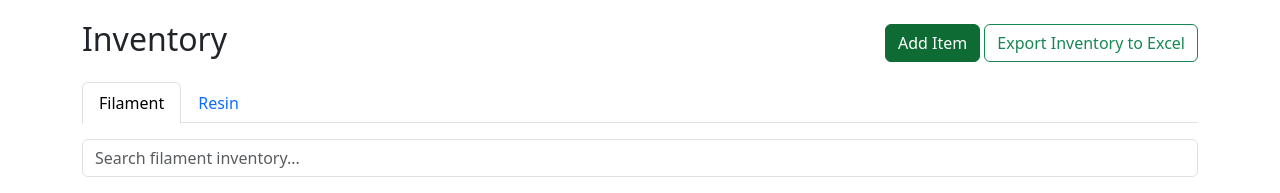
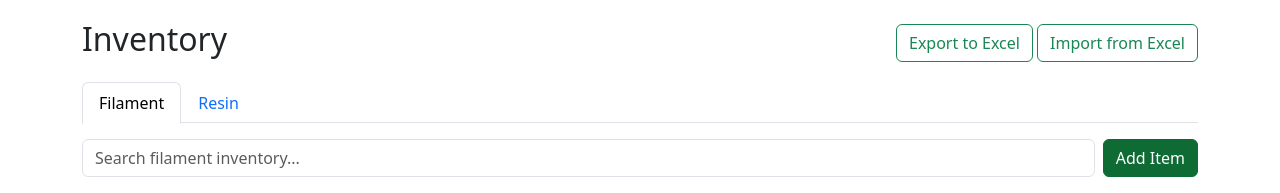
Before and after one commit to Chimyle/ATIS, a Flask app: page /inventory in a window 1280 px wide. Shown: the part 61-254 px from the top of the page. Run offline with Flask 3, Linux system fonts and the light colour scheme; data comes from the database, SQL or seed files in the repository; data that the repository does not hold is empty; some libraries are stand-ins or nearby versions.

Commit message:
Added import

```diff
--- a/website/templates/inventory.html
+++ b/website/templates/inventory.html
@@ -3,22 +3,20 @@ content %}
 <div class="d-flex justify-content-between align-items-center mb-3">
   <h2>Inventory</h2>
   <div>
-    <button
-      class="btn btn-success"
-      data-bs-toggle="modal"
-      data-bs-target="#addItemModal"
-    >
-      Add Item
-    </button>
     <a
       href="{{ url_for('views.export_inventory') }}"
       class="btn btn-outline-success"
     >
-      Export Inventory to Excel
+      Export to Excel
+    </a>
+    <a
+      href="{{ url_for('views.import_inventory') }}"
+      class="btn btn-outline-success"
+    >
+      Import from Excel
     </a>
   </div>
 </div>
-
 <ul
   class="nav nav-tabs"
   id="inventoryTabs"
@@ -59,13 +57,22 @@ content %}
     class="tab-pane fade show active"
     id="filament-inventory"
   >
+    <div class="d-flex mb-3 gap-2">
       <input
         type="text"
         id="filamentSearchInput"
         class="form-control mb-3"
         placeholder="Search filament inventory..."
       />
-
+      <button
+        class="btn btn-success"
+        data-bs-toggle="modal"
+        data-bs-target="#addItemModal"
+        style="white-space: nowrap; height: 100%;"
+      >
+        Add Item
+      </button>
+    </div>
     <div class="table-responsive">
       <table
         id="filamentTable"
@@ -132,12 +139,22 @@ content %}
     class="tab-pane fade"
     id="resin-inventory"
   >
+    <div class="d-flex mb-3 gap-2">
       <input
         type="text"
         id="resinSearchInput"
         class="form-control mb-3"
         placeholder="Search resin inventory..."
       />
+      <button
+        class="btn btn-success"
+        data-bs-toggle="modal"
+        data-bs-target="#addItemModal"
+        style="white-space: nowrap; height: 100%;"
+      >
+        Add Item
+      </button>
+    </div>
 
     <div class="table-responsive">
       <table
--- a/website/utils.py
+++ b/website/utils.py
@@ -3,7 +3,9 @@ from io import BytesIO
 import qrcode
 from PIL import Image, ImageDraw, ImageFont
 import os
-from .models import db
+from .models import db, FilamentInventory, ResinInventory
+import pandas as pd
+from datetime import datetime
 
 def shorten_color(color):
     color_map = {
@@ -102,3 +104,61 @@ def update_choices(field, items):
     field.choices += [(i, i) for i in items if i not in existing]
     if "__new__" not in existing:
         field.choices.append(("__new__", "Add New"))
+def import_filaments_from_excel(file_path):
+    df = pd.read_excel(file_path, sheet_name="Filaments", header=1)
+
+    for _, row in df.iterrows():
+        code = str(row.get("Item ID")).strip()
+        if not code or FilamentInventory.query.filter_by(code=code).first():
+            continue  # skip if code missing or already exists
+
+        material = str(row.get("Material")).strip()
+        color = str(row.get("Color")).strip()
+        size = str(row.get("Diameter")).strip()
+        location = str(row.get("Location")).strip() if pd.notna(row.get("Location")) else "Shelf"
+
+        filament = FilamentInventory(
+            code=code,
+            material=material,
+            color=color,
+            size=size,
+            weight_remaining=1000.0,
+            location=location
+        )
+        db.session.add(filament)
+
+    db.session.commit()
+
+
+def import_resins_from_excel(file_path):
+    df = pd.read_excel(file_path, sheet_name="Resins", header=1)
+
+    for _, row in df.iterrows():
+        material_code = str(row.get("Material Code")).strip()
+        if not material_code or ResinInventory.query.filter_by(material_code=material_code).first():
+            continue  # skip if missing or exists
+
+        def parse_date(val):
+            if pd.isna(val):
+                return None
+            if isinstance(val, datetime):
+                return val.date()
+            try:
+                return pd.to_datetime(val).date()
+            except Exception:
+                return None
+
+        resin = ResinInventory(
+            material=str(row.get("Material")).strip(),
+            material_code=material_code,
+            printer=str(row.get("Printer")).strip(),
+            date_mfg=parse_date(row.get("Date of Mfg")),
+            date_expiry=parse_date(row.get("Date of Expiry")),
+            date_delivered=parse_date(row.get("Date Delivered")),
+            date_opened=parse_date(row.get("Date Opened")),
+            status=str(row.get("status")).strip() if pd.notna(row.get("status")) else None,
+            location="Shelf"
+        )
+        db.session.add(resin)
+
+    db.session.commit()
--- a/website/views.py
+++ b/website/views.py
@@ -6,7 +6,7 @@ from io import BytesIO
 from flask import send_file
 from .forms import LogPrintForm, AddFilamentForm, AddResinForm
 from .models import PrintLog, FilamentInventory, ResinInventory
-from .utils import generate_unique_code, generate_resin_code, generate_qr_with_label, populate_filament_choices, convert_mins, update_choices
+from .utils import generate_unique_code, generate_resin_code, generate_qr_with_label, populate_filament_choices, convert_mins, update_choices, import_filaments_from_excel, import_resins_from_excel
 from . import db
 
 views = Blueprint('views', __name__)
@@ -300,3 +300,25 @@ def download_qr(code):
         as_attachment=True,
         download_name=f'{code}.png'
     )
+
+@views.route('/import-inventory', methods=['GET', 'POST'])
+def import_inventory():
+    if request.method == 'POST':
+        file = request.files.get('file')
+        if not file or not file.filename.endswith(('.xlsx', '.xls')):
+            flash('Invalid file format', 'danger')
+            return redirect(request.url)
+
+        filepath = os.path.join('/tmp', secure_filename(file.filename))
+        file.save(filepath)
+
+        try:
+            import_filaments_from_excel(filepath)
+            import_resins_from_excel(filepath)
+            flash("Inventory imported successfully!", "success")
+        except Exception as e:
+            flash(f"Error importing file: {e}", "danger")
+
+        return redirect(request.url)
+
+    return render_template('import_inventory.html')
```
Also changed, not shown: website/templates/import_inventory.html (added, +12 -0 lines). Lines whose indentation alone changed are shown as unchanged.
